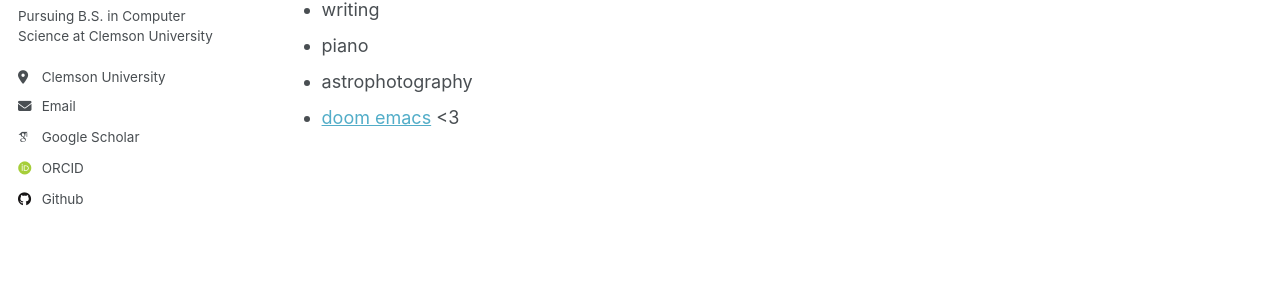
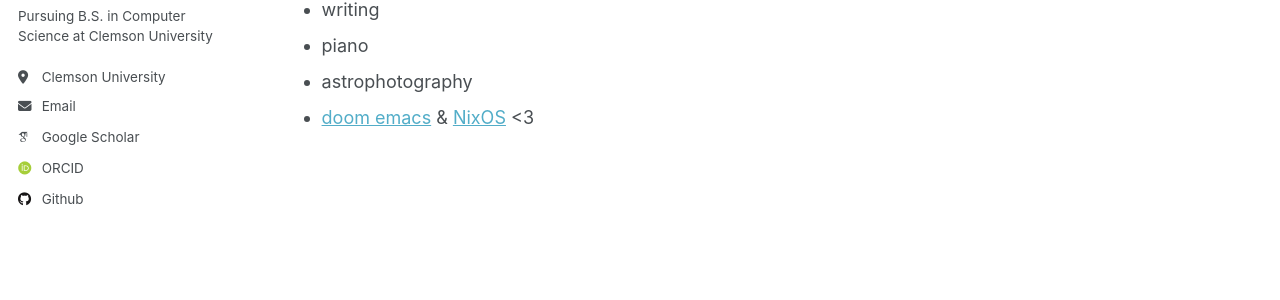
Before and after one commit to ethanmarq/ethanmarq.github.io, a Jekyll site: the page built from _pages/about.md, in a window 1280 px wide and 900 px high, scrolled down 598 px. Shown: the part 370-670 px from the top of the window. Built offline with Jekyll 4.4.1, drawn with Linux system fonts in a browser that asks for light colours; some web fonts are replaced.

Commit message:
about me

```diff
--- a/_pages/about.md
+++ b/_pages/about.md
@@ -26,4 +26,4 @@ Some hobbies
 - writing
 - piano
 - astrophotography
-- [doom emacs](https://github.com/doomemacs) <3
+- [doom emacs](https://github.com/doomemacs) & [NixOS](https://nixos.org/) <3
```
